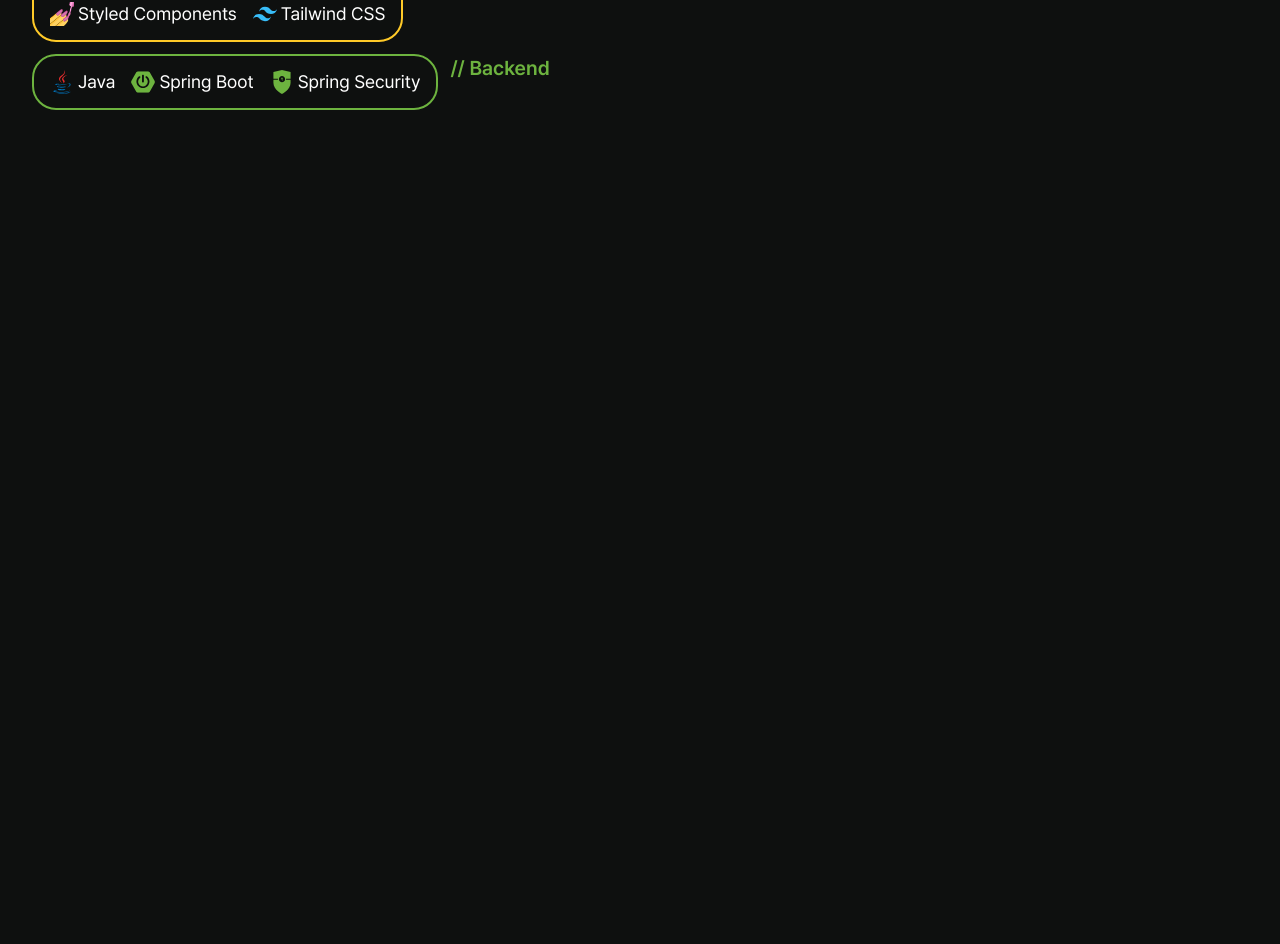
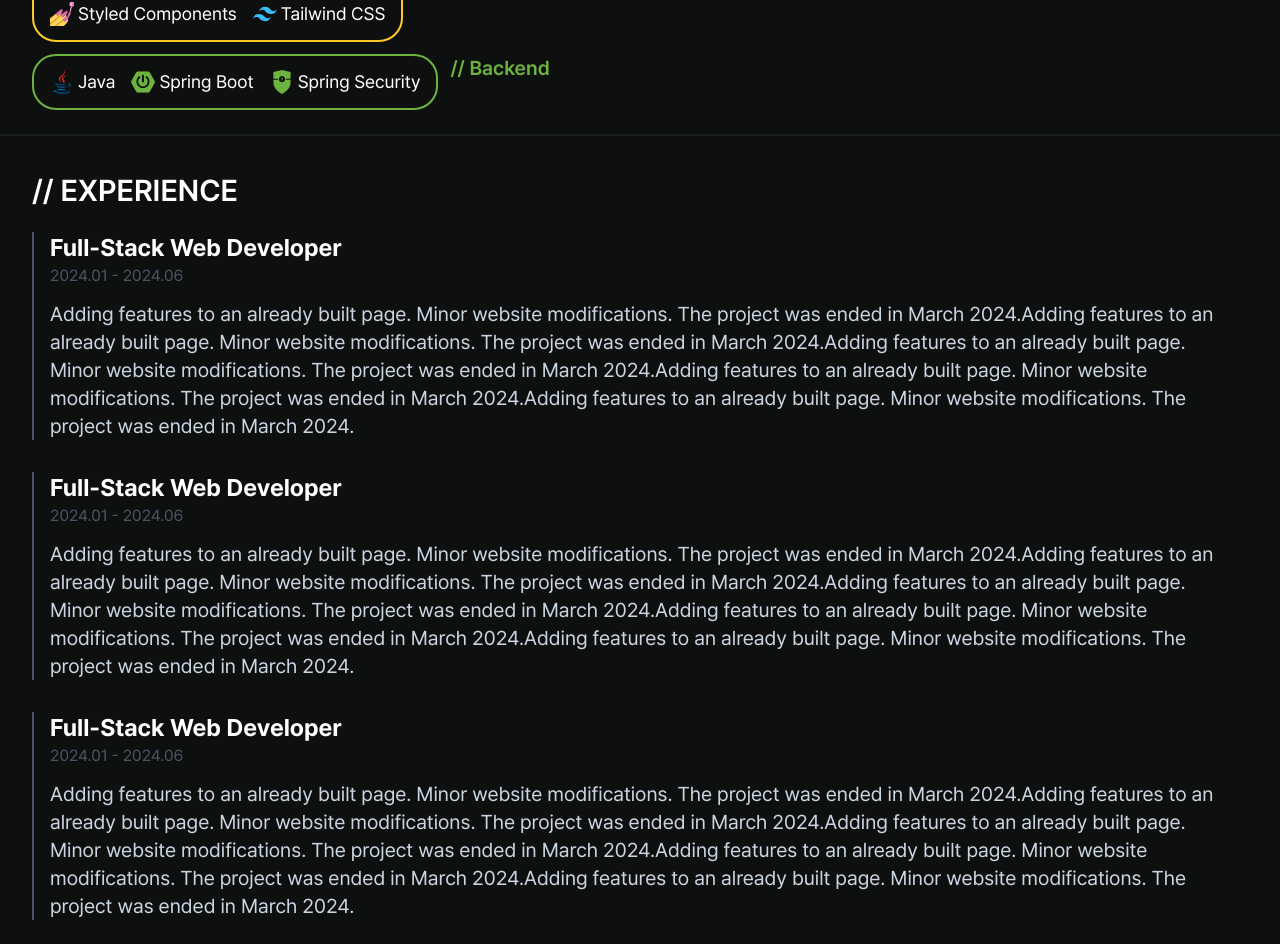
Before and after one commit to kwakseongjae/lamue-portfolio, a Next.js app: page / in a window 1280 px wide. Shown: the part 1260-2204 px from the top of the page. Before the commit the page ends 1394 px from the top, so only its background shows below. Built offline with nearby package versions, Linux system fonts and the light colour scheme.

Commit message:
feat: Add ExperienceSection with ExperienceBlock and ExperienceContainer components

```diff
--- a/src/app/page.tsx
+++ b/src/app/page.tsx
@@ -1,6 +1,7 @@
 import HeroSection from '@/widgets/home/ui/HeroSection'
 import AboutSection from '@/widgets/home/ui/AboutSection'
 import SkillsSection from '@/widgets/home/ui/SkillsSection'
+import ExperienceSection from '@/widgets/home/ui/ExperienceSection'
 
 export default function Home() {
   return (
@@ -8,6 +9,7 @@ export default function Home() {
       <HeroSection />
       <AboutSection />
       <SkillsSection />
+      <ExperienceSection />
     </div>
   )
 }
--- /dev/null
+++ b/src/shared/ui/ExperienceBlock.tsx
@@ -0,0 +1,17 @@
+interface ExperienceBlockProps {
+  title: string
+  duration: string
+  description: string
+}
+
+export default function ExperienceBlock({ title, duration, description }: ExperienceBlockProps) {
+  return (
+    <div className="border-l-2 border-gray-600 px-4 flex flex-col gap-3">
+      <div>
+        <p className="text-2xl font-bold">{title}</p>
+        <p className="text-gray-600">{duration}</p>
+      </div>
+      <p className="text-xl text-slate-300">{description}</p>
+    </div>
+  )
+}
--- /dev/null
+++ b/src/shared/ui/ExperienceContainer.tsx
@@ -0,0 +1,7 @@
+interface ExperienceContainerProps {
+  children: React.ReactNode
+}
+
+export default function ExperienceContainer({ children }: ExperienceContainerProps) {
+  return <div className="flex flex-col gap-8">{children}</div>
+}
--- /dev/null
+++ b/src/widgets/home/ui/ExperienceSection.tsx
@@ -0,0 +1,38 @@
+import ExperienceBlock from '@/shared/ui/ExperienceBlock'
+import ExperienceContainer from '@/shared/ui/ExperienceContainer'
+import SectionContainer from '@/shared/ui/SectionContainer'
+import SectionHeader from '@/shared/ui/SectionHeader'
+
+const experience = [
+  {
+    title: 'Full-Stack Web Developer',
+    duration: '2024.01 - 2024.06',
+    description:
+      'Adding features to an already built page. Minor website modifications. The project was ended in March 2024.Adding features to an already built page. Minor website modifications. The project was ended in March 2024.Adding features to an already built page. Minor website modifications. The project was ended in March 2024.Adding features to an already built page. Minor website modifications. The project was ended in March 2024.Adding features to an already built page. Minor website modifications. The project was ended in March 2024.',
+  },
+  {
+    title: 'Full-Stack Web Developer',
+    duration: '2024.01 - 2024.06',
+    description:
+      'Adding features to an already built page. Minor website modifications. The project was ended in March 2024.Adding features to an already built page. Minor website modifications. The project was ended in March 2024.Adding features to an already built page. Minor website modifications. The project was ended in March 2024.Adding features to an already built page. Minor website modifications. The project was ended in March 2024.Adding features to an already built page. Minor website modifications. The project was ended in March 2024.',
+  },
+  {
+    title: 'Full-Stack Web Developer',
+    duration: '2024.01 - 2024.06',
+    description:
+      'Adding features to an already built page. Minor website modifications. The project was ended in March 2024.Adding features to an already built page. Minor website modifications. The project was ended in March 2024.Adding features to an already built page. Minor website modifications. The project was ended in March 2024.Adding features to an already built page. Minor website modifications. The project was ended in March 2024.Adding features to an already built page. Minor website modifications. The project was ended in March 2024.',
+  },
+]
+
+export default function ExperienceSection() {
+  return (
+    <SectionContainer>
+      <SectionHeader>// EXPERIENCE</SectionHeader>
+      <ExperienceContainer>
+        {experience.map((item, idx) => (
+          <ExperienceBlock key={idx} {...item} />
+        ))}
+      </ExperienceContainer>
+    </SectionContainer>
+  )
+}
```
